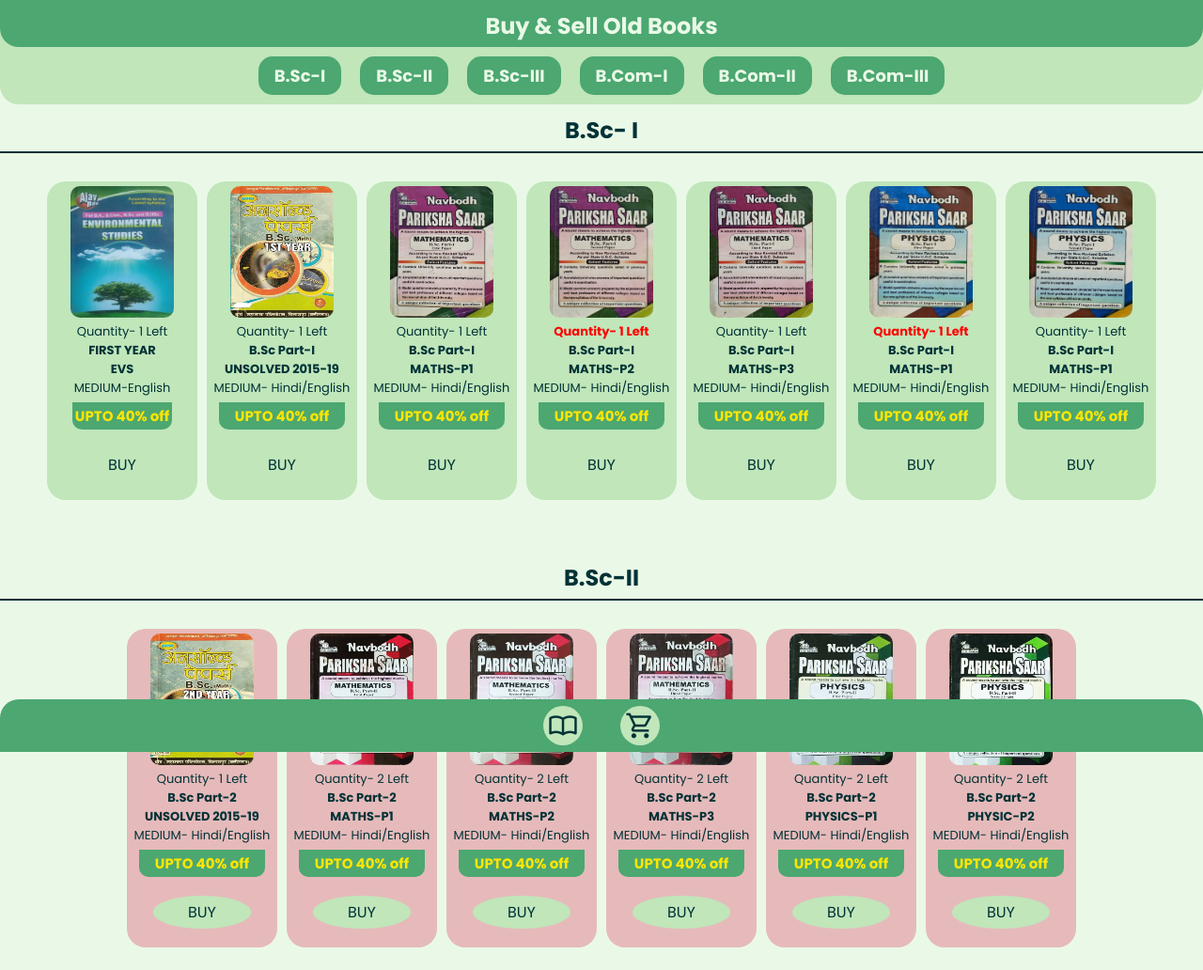
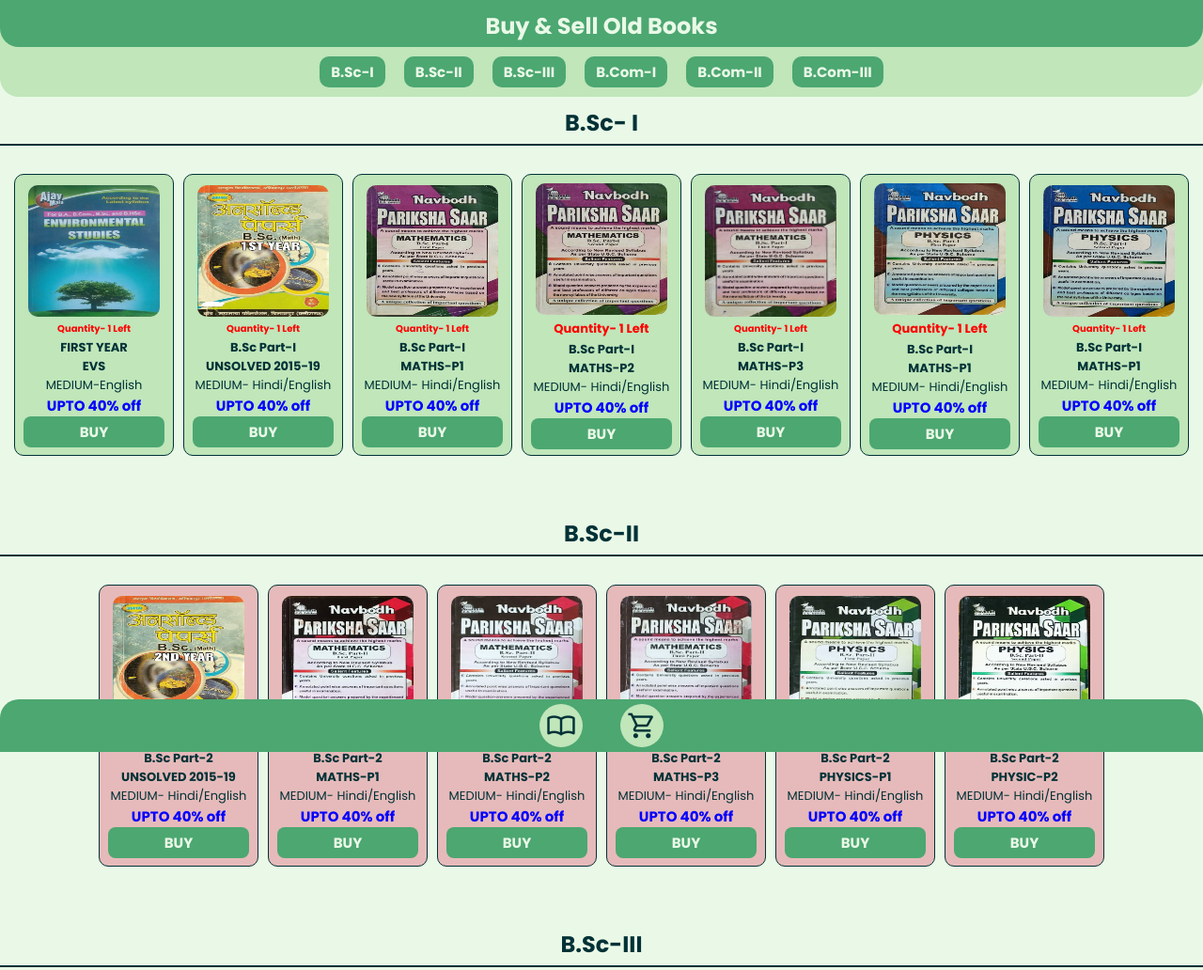
Before and after one commit to AbhinawKumarDeonath/bookexchange, a plain HTML site: page index.html in a window 1280 px wide. Shown: the top 1032 px of the page at 94% size. Drawn offline with nearby package versions, Linux system fonts and the light colour scheme.

Commit message:
Update style.css
style update

```diff
--- a/style.css
+++ b/style.css
@@ -31,17 +31,37 @@
     color: #eaf9e7;
     font-size: x-large;
 }
+.qnt
+{color: red;
+     font-weight: 600;
+      font-size: 10px;}
 h3
 {
-
-
-    background-color: #4ca771;
-    padding: 3px;
-    border-radius: 0 0 10px 10px;
-    color: #ffe600;
+    color: #0400ff;
     font-size:15px;
     text-align: center;
-    margin: 5px;
+}
+span{
+    display: flex;
+    justify-content: center;
+    align-items: center;
+    flex-direction: column;
+    margin: 2px;
+}
+.buy
+{
+    background: #4ca771;
+    margin: 0px;
+    border-radius: 8px;
+    font-size: 15px;
+    font-weight: 600;
+    color: #eaf9e7;
+    width: 150px;
+    transition: 0.5s ease-in-out;
+}
+.buy:hover
+{
+    background: #013237;
 }
 
 h2
@@ -77,12 +97,12 @@
 .year
 {
     background-color: #4ca771;
-    padding: 5px 15px;
-    border-radius: 15px;
+    padding: 3px 10px;
+    border-radius: 10px;
     color: #eaf9e7;
     border: #4ca771 2px solid;
     transition: 0.5s ease;
-    font-size: large;
+    font-size: 15px;
     font-weight: 600;
     margin: 10px ;
 
@@ -127,6 +147,7 @@
     background-color: #c0e6ba;
     color: #013237;
 }
+
 a:hover
 {
     color: #eaf9e7;
@@ -155,26 +176,14 @@
    align-items: center;
    background-color: #c0e6ba;
     margin: 5px;
-    width: 160px;
-    border-radius: 20px;
-    transition: 0.5s;
+    width: 170px;
+    height: 300px;
+    border-radius: 10px;
+    border: 1px solid #013237;
 
 }
-.box1:hover
-{
-    transform: scale(1.2);
 
-}
-.box2:hover
-{
-    transform: scale(1.2);
 
-}
-.box3:hover
-{
-    transform: scale(1.2);
-
-}
 .box2
 {
     display: flex;
@@ -183,9 +192,10 @@
    align-items: center;
    background-color: #e6baba;
    margin: 5px;
-   width: 160px;
-    transition: 0.5s;
-    border-radius: 20px;
+   width: 170px;
+   height: 300px;
+    border-radius: 10px;
+    border: 1px solid #013237;
 }
 .box3
 {
@@ -194,16 +204,17 @@
    justify-content: center;
    align-items: center;
    background-color: #bac9e6;
+   border: 1px solid #013237;
     margin: 5px;
-    width: 160px;
-    transition: 0.5s;
-    border-radius: 20px;
+    width: 170px;
+    height: 300px;
+    border-radius: 10px;
 }
 
 img
 {
  height: 150px;
- width: 120px;
+ width: 150px;
  padding: 5px;
  border-radius: 15px;
 }
```
